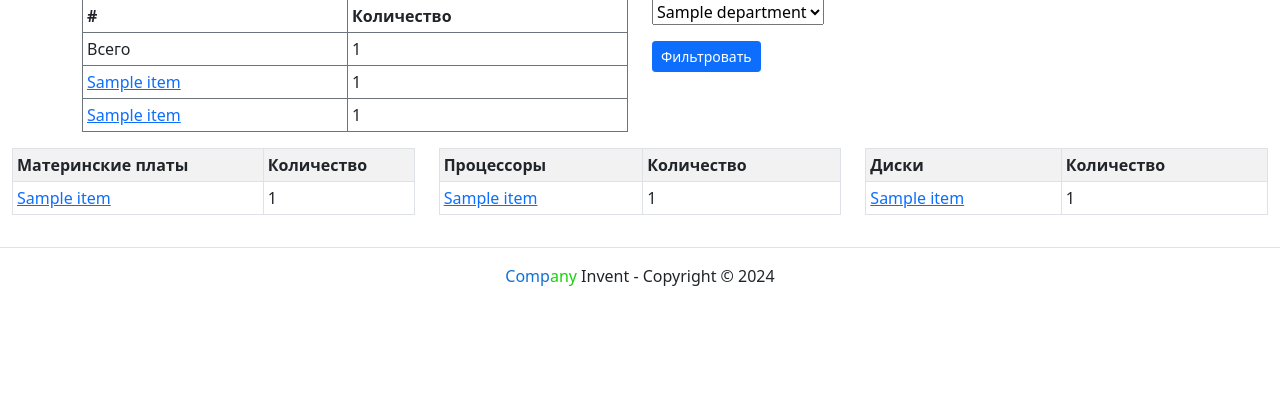
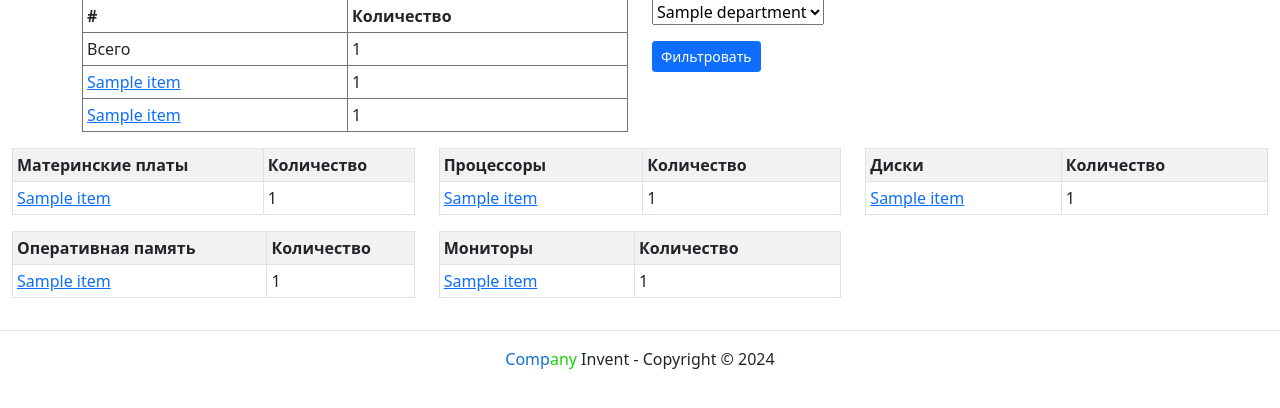
Before and after one commit to dentretyakoff/inventory, a Django app: template invent_pc/templates/comps/reports.html in a window 1280 px wide. Shown: the part 110-518 px from the top of the page. Run offline with Django 3.2, Linux system fonts and the light colour scheme; tables that the repository leaves empty hold one stand-in row (values such as "Sample post"); the template is opened without the code that fills it: values that come from a table or form of the project are taken from there, most other values are stand-ins (such as "Sample title", 1, 10 or a date in 2020); some libraries are stand-ins or nearby versions.

Commit message:
Добавил в отчеты ram и мониторы.

```diff
--- a/invent_pc/templates/comps/reports.html
+++ b/invent_pc/templates/comps/reports.html
@@ -57,6 +57,8 @@
   </div>
   <div class="row">
     <div class="col">
+      <div class="row">
+        <div class="col">
           <table class="table table-striped table-bordered table-sm">
             <tr>
               <th>Материнские платы</th>
@@ -80,6 +82,36 @@
             {% endfor %}
           </table>
         </div>
+      </div>
+      <div class="row">
+        <div class="col">
+          <table class="table table-striped table-bordered table-sm">
+            <tr>
+              <th>Оперативная память</th>
+              <th>Количество</th>
+            </tr>
+            {% for item, count in count_by_rams %}
+            <tr>
+              <td>
+                {% if item == 'total' %}
+                  <b>Всего</b>
+                {% else %}
+                  {% with request.GET.department as department %}
+                    <a
+                      href="{% url 'comps:comps_by_item' item_type='rams' %}?item={{ item }}&department={{ department }}"
+                    >{{ item }}</a>
+                  {% endwith %}
+                {% endif %}
+              </td>
+              <td>{{ count }}</td>
+            </tr>
+            {% endfor %}
+          </table>
+        </div>
+      </div>
+    </div>
+    <div class="col">
+      <div class="row">
         <div class="col">
           <table class="table table-striped table-bordered table-sm">
             <tr>
@@ -103,6 +135,34 @@
             </tr>
             {% endfor %}
           </table>
+        </div>
+      </div>
+      <div class="row">
+        <div class="col`">
+          <table class="table table-striped table-bordered table-sm">
+            <tr>
+              <th>Мониторы</th>
+              <th>Количество</th>
+            </tr>
+            {% for item, count in count_by_monitors %}
+            <tr>
+              <td>
+                {% if item == 'total' %}
+                  <b>Всего</b>
+                {% else %}
+                  {% with request.GET.department as department %}
+                    <a
+                      href="{% url 'comps:comps_by_item' item_type='monitors' %}?item={{ item }}&department={{ department }}"
+                    >{{ item }}</a>
+                  {% endwith %}
+                {% endif %}
+              </td>
+              <td>{{ count }}</td>
+            </tr>
+            {% endfor %}
+          </table>
+        </div>
+      </div>
     </div>
     <div class="col">
       <table class="table table-striped table-bordered table-sm">
```
Also changed, not shown: invent_pc/comps/filters.py (+27 -1 lines), invent_pc/comps/views.py (+23 -21 lines). Lines whose indentation alone changed are shown as unchanged.
